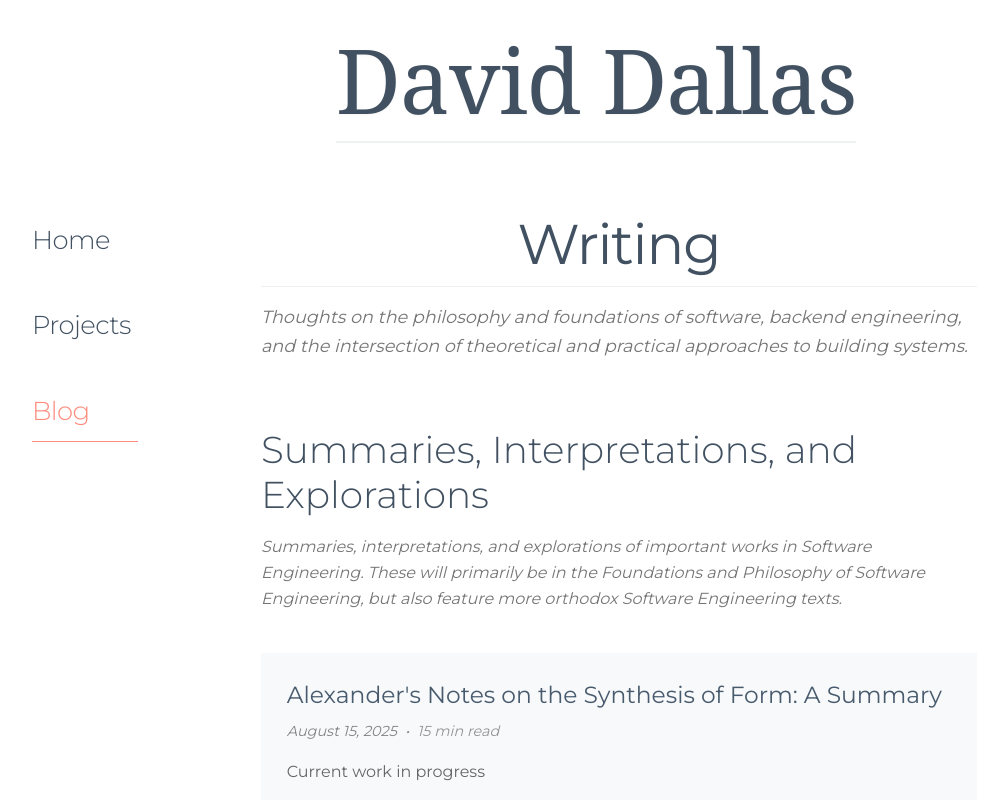
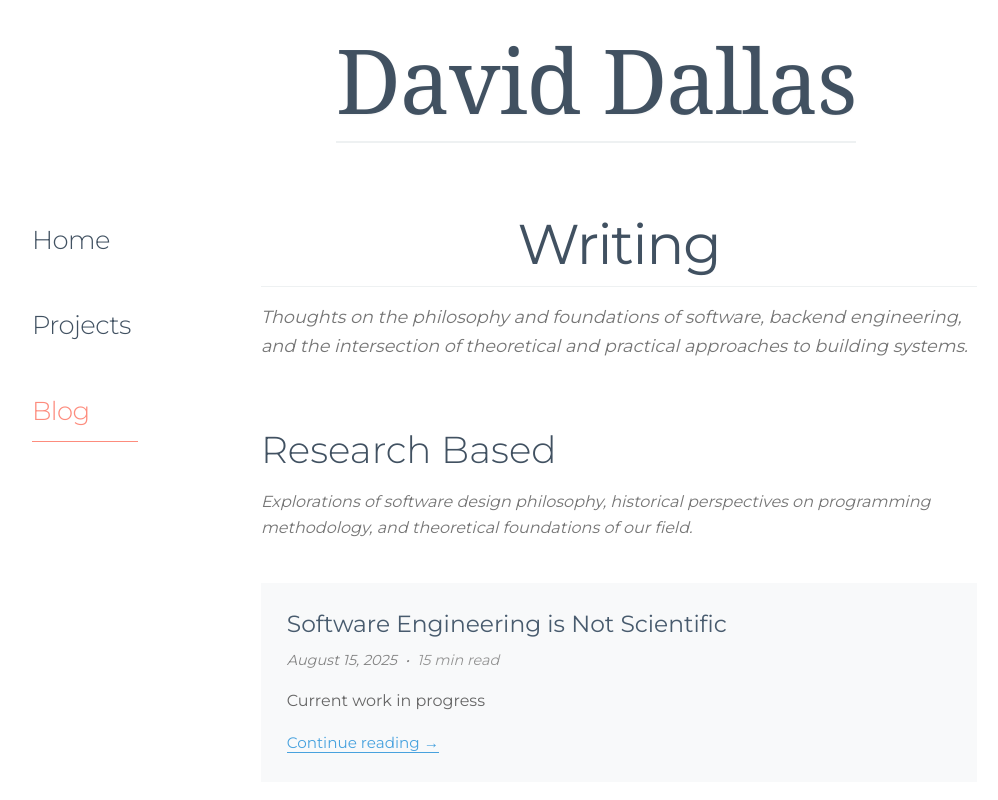
Before and after one commit to DavidJDallas/site, a React (Create React App) app: page /blog in a window 1280 px wide. Shown: the whole page, without its empty margins (32-1030 px from the left). Built offline with nearby package versions, Linux system fonts and the light colour scheme.

Commit message:
restructured things

```diff
--- a/src/Blog/Blog.jsx
+++ b/src/Blog/Blog.jsx
@@ -1,12 +1,14 @@
 import './Blog.css';
 import { alexanderPost } from '../content/posts/alexanderpost';
 import { ousterhoutPost } from '../content/posts/ousterhoot';
+import { agileScience } from '../content/posts/AgileIsNotScientific';
 
 const Blog = () => {
 
     const blogPosts = [
         alexanderPost,
-        ousterhoutPost
+        ousterhoutPost,
+        agileScience
     ];
 
     const researchPosts = blogPosts.filter(post => post.category === 'research');
--- a/src/Blog/BlogPost.js
+++ b/src/Blog/BlogPost.js
@@ -2,6 +2,7 @@ import React from 'react';
 import './BlogPost.css';
 import { alexanderPost } from '../content/posts/alexanderpost';
 import { ousterhoutPost } from '../content/posts/ousterhoot';
+import { agileScience } from '../content/posts/AgileIsNotScientific';
 
 
 const BlogPost = ({ postId }) => {
@@ -9,6 +10,8 @@ const BlogPost = ({ postId }) => {
     const posts = {
         // 'alexander-notes-synthesis-form': alexanderPost,
         // 'ousterhout-notes': ousterhoutPost
+        'software-engineering-science': agileScience
+
     };
 
     const post = posts[postId];
@@ -41,10 +44,10 @@ const BlogPost = ({ postId }) => {
                 </div>
             </header>
 
-            {/* <div
+            <div
                 className="blog-post-content"
                 dangerouslySetInnerHTML={{ __html: post.content }}
-            /> */}
+            />
 
             <footer className="blog-post-footer">
                 <a href="/blog" className="back-to-blog">← Back to all posts</a>
--- a/src/content/posts/AgileIsNotScientific.js
+++ b/src/content/posts/AgileIsNotScientific.js
@@ -1,8 +1,8 @@
 export const agileScience = {
-    id: 'alexander-notes-synthesis-form',
-    title: "Alexander's Notes on the Synthesis of Form: A Summary",
+    id: 'software-engineering-science',
+    title: "Software Engineering is Not Scientific",
     date: "2025-08-15",
-    category: "critical",
+    category: "research",
     excerpt: "Current work in progress",
     readTime: "15 min read",
     content: `
@@ -12,31 +12,35 @@ export const agileScience = {
 
     Claims
 
-    - Dave Farley's characterisation of science is not up to scratch and is very naieve.
-    - However, this shouldn't take away from his valuable claims in his book on Modern Software Engineering. I am not in a place to assess whether his work here is valuable - I assume that he is, since he has been successful in the industry for many years, and the reviews of his books by trusted professionals are all very positive, citing it for good advice.
-    - But nonetheless, the foundations are not currently there with how he understands science.
-    - Further, much of what he wants to do - give software 'engineering' a solid foundation in science and thus root it as a solid, undisputed 'engineering' discipline - is simply not possible. Much of software engineering can be seen as engineering - performance based on scientific concepts that utilise how CPUs work, scientifically. Writing code that you can calculate how fast it will run, even in theory, is able to be put on scientific foundations.
-
-    But CI/CD, architectural choices, design patterns - this is not engineering, as it cannot be put on scientific foundations. Use analogy of business management - it can certainly be evidence based, and solid, sound advice. But it is not based on science, no matter how one can possibly define science.
-
-    (1) Farley mischaracterises what science is.
-    (2) This should not take away any value of what he recommends or does. To this extent - we must argue against his point that science is the ultimate form of learning in history.
-    (3) It is only possible to partially give software 'engineering' scientific foundations. Much of it, especially the more process-based, dev-ops, stuff, simply cannot ever be given a scientific foundation.
-
 
     <h3> Introduction </h3>
+
+    Dave Farley is, by any account, an incredibly accomplished and skilled Software
+
     <h3> The Mischaracterisation of Science </h3>
+
     <h3> Software 'Engineering' Can Only Partially Have Scientific Foundations </h3>
+
+     'Software engineering is the application of an empiricial, scientific approach to finding efficient, economic solutions to practical problems in software'
+
+    <h3> On 'Scientific Reasoning', and why Engineering does not use Scientific Reasonig </h3>
+
+     'I describe a practical approach to software development that applies a consciously rational, scientific style of thinking to solving problems. These ideas stem from consistently applying what we have learned about software development over the last few decades'. (xxi)
+
+     'Engineering is about adopting a scientific, rationalist approach to solving practical problems within economic constraints, but that doesn't mean that such an approach is either theoretical or bureaucratic. Almost by definition, engineering is pragmatic'. (xxii)
+
+    <h3> Why this is Fine: On the Richness of Non-Scientific Reasoning </h3>
+
 
     'I describe a practical approach to software development that applies a consciously rational, scientific style of thinking to solving problems. These ideas stem from consistently applying what we have learned about software development over the last few decades'. (xxi)
 
     'This approach assembles a collection of important foundational ideas and builds on the work that went before. At one level there is nothing that is new here in terms of novel practices, but the approach that I describe assembles important ideas and practices into a coherent whole and gives us principles on which a software engineering discipline may be built'.
 
-    'Engineering is about adopting a scientific, rationalist approach to solving practical problems within economic constraints, but that doesn't mean that such an approach is either theoretical or bureaucratic. Almost by definition, engineering is pragmatic'. (xxii)
+
 
     'Software engineering is not production engineering in any form; that is not our problem. If when I say engineering it makes you think bureaucracy, please read this book and think again' (ibid).
 
-    'Software engineering is the application of an empiricial, scientific approach to finding efficient, economic solutions to practical problems in software'
+
 
     His Part 1: 'What is Software Engineering' is where I will be criticising. This forms the foundations of the book .In his own words, it 'begins by looking at what engineering really means in the context of software. This is about the principles and philosophy of engineering and how we can apply these ideas to software. This is a technical philosophy for software development'.
 
@@ -44,6 +48,9 @@ export const agileScience = {
     'Humanity's best approach to learning is science, so we need to adopt the techniques and strategies of science and apply them to our problems'. (p3)
 
     (1) Humanity's best approach to learning is science is incredibly contentious. Here are just 5 counter-examples to this.
+
+
+
     (2) What, exactly, the 'techniques' and 'strategies' of a body called science is highly problematic and contentious, in and of itself. Even more difficult is applying something like that to a discipline.
 
     The reality of the situation is that Farley entirely ignores (1). It's a presupossition and treated as a given, with no justification. The same goes for (2). The scientifc method that he describes below is almost comically naieve. This is something like the Baconian method of science, developed in the late 1500s/early 1600s by Francis Bacon at the very advent of the Scientific Revolution. It has been torn apart time and time again ever since, to the point where to assert this almost feels like a joke to anyone who has done even a single module in philosophy of science.
@@ -165,6 +172,8 @@ Just rational troubleshooting
 This is basic rational problem-solving - the kind any competent professional does. A plumber diagnosing a leak, a doctor diagnosing symptoms, a mechanic finding engine problems all use similar reasoning patterns. We don't call them scientists.
 The philosophical point: Farley is committing a category error by conflating rational inquiry (which includes scientific reasoning as a subset) with scientific reasoning specifically. Science is a particular, highly disciplined form of rational inquiry with specific methodological requirements.
 
+The problem here is that even if Farley's claim was correct - that Software Engineering is Engineering - it is a highly contentious claim that engineering, in any form, is a form of scientific reasoning.
+
 
     92: There is an irony here (recognised by Farley) of using a quote from Feynman (an authority) to decry trusting authority. But, aside from this, the quotes that are used by Feynman are quite misleading as to what science actually is or does.
 
```
